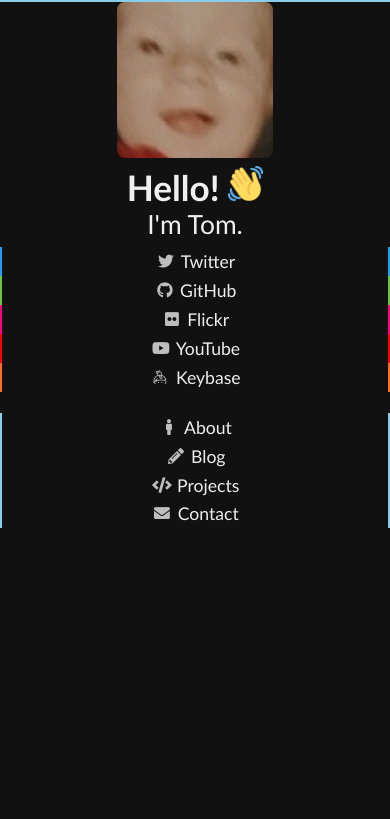
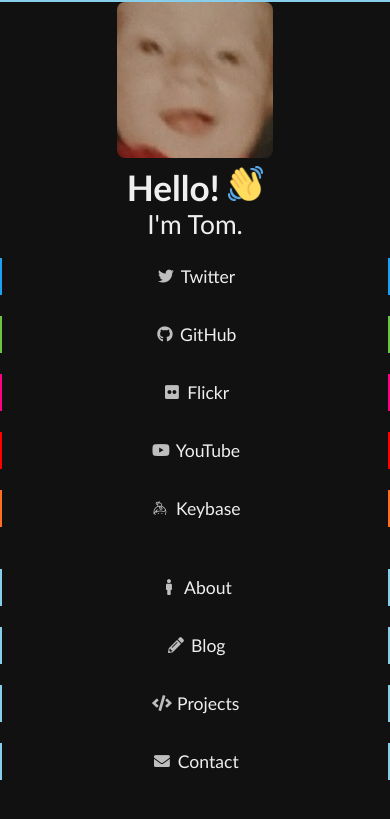
Before and after one commit to tomfishemoji/tomfishemoji.github.io, a Jekyll site: the page built from index.html, in a window 390 px wide. Shown: the top 819 px of the page. Built offline with Jekyll 4.4.1, drawn with Linux system fonts in a browser that asks for light colours.

Commit message:
"Clickable elements too close together" says Google

```diff
--- a/css/_respond.scss
+++ b/css/_respond.scss
@@ -20,8 +20,8 @@
     a {
       display: block;
       width: calc(100% - 4px);
-      padding: 4px 0;
-      margin: -0.6em 0;
+      padding: 8px 0;
+      margin: 0;
       border-right-width: 2px !important;
     }
 
```
